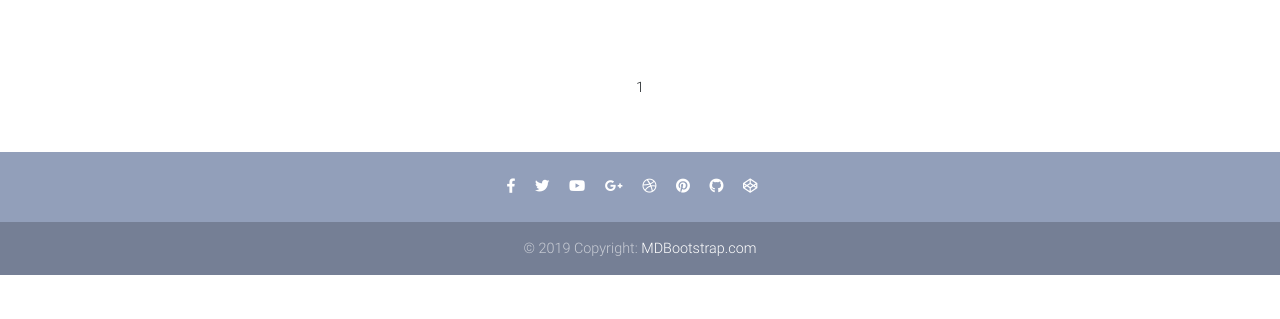
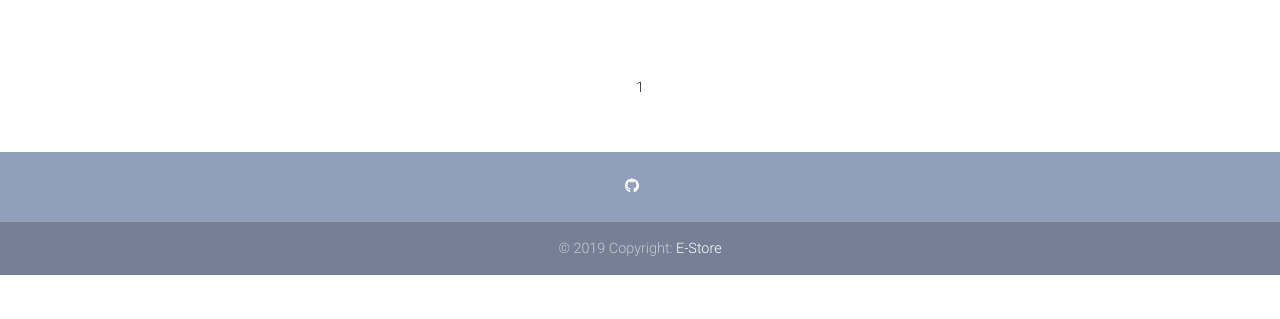
Before and after one commit to madanpandey97/CMA-, a Django app: page / in a window 1280 px wide. Shown: the part 481-800 px from the top of the page. Run offline with Django 3.2, Linux system fonts and the light colour scheme; data that the repository does not hold is empty; some libraries are stand-ins or nearby versions.

Commit message:
normal modification

```diff
--- a/core/views.py
+++ b/core/views.py
@@ -20,6 +20,7 @@ from django.http import HttpResponseRedirect, HttpResponse
 payu_r= payu_url()
 payu_url = ''
 MERCHANT_KEY = 'kbzk1DSbJiV_O3p5'
+
 
 class HomeView(ListView):
     model = Item
@@ -59,8 +60,8 @@ class CheckOutView(View):
                 order.billing_address = billing_address
                 order.save()
                 print("The form is valid")
-                print(form.data)
-
+                print(order.get_total())
+                print(order.id)
                 order = Order.objects.get(user=self.request.user, ordered=False)
                 #Request paytm to transfer the amount to your bank
 
@@ -83,24 +84,24 @@ class CheckOutView(View):
                     "ORDER_ID": "989898",
 
                     # unique id that belongs to your customer
-                    "CUST_ID": "897865",
+                    "CUST_ID": str('EOrder00'+str(order.id)),
 
                     # customer's mobile number
                     "MOBILE_NO": "8873220555",
 
                     # customer's email
-                    "EMAIL": "abc@gmail.com",
+                    "EMAIL": str(self.request.user.email),
 
                     # Amount in INR that is payble by customer
                     # this should be numeric with optionally having two decimal points
-                    "TXN_AMOUNT": "1",
+                    "TXN_AMOUNT": str(order.get_total()),
 
                     # on completion of transaction, we will send you the response on this URL
                     "CALLBACK_URL": "http://127.0.0.1:8000/handle_payment/",
                     }
 
 
-
+                print(paytmParams)
                 paytmParams["CHECKSUMHASH"] = checksum.generate_checksum(paytmParams, MERCHANT_KEY)
 
                 return render(self.request, 'paytm.html', {'parm_dict': paytmParams })
--- a/templates/footer.html
+++ b/templates/footer.html
@@ -14,43 +14,24 @@
 
 <!-- Social icons -->
 <div class="pb-4">
-    <a href="https://www.facebook.com/mdbootstrap" target="_blank">
-        <i class="fab fa-facebook-f mr-3"></i>
-    </a>
 
-    <a href="https://twitter.com/MDBootstrap" target="_blank">
-        <i class="fab fa-twitter mr-3"></i>
-    </a>
 
-    <a href="https://www.youtube.com/watch?v=7MUISDJ5ZZ4" target="_blank">
-        <i class="fab fa-youtube mr-3"></i>
-    </a>
 
-    <a href="https://plus.google.com/u/0/b/107863090883699620484" target="_blank">
-        <i class="fab fa-google-plus-g mr-3"></i>
-    </a>
 
-    <a href="https://dribbble.com/mdbootstrap" target="_blank">
-        <i class="fab fa-dribbble mr-3"></i>
-    </a>
 
-    <a href="https://pinterest.com/mdbootstrap" target="_blank">
-        <i class="fab fa-pinterest mr-3"></i>
-    </a>
+
+
 
     <a href="https://github.com/mdbootstrap/bootstrap-material-design" target="_blank">
         <i class="fab fa-github mr-3"></i>
     </a>
 
-    <a href="http://codepen.io/mdbootstrap/" target="_blank">
-        <i class="fab fa-codepen mr-3"></i>
-    </a>
 </div>
 <!-- Social icons -->
 
 <!--Copyright-->
 <div class="footer-copyright py-3">
     © 2019 Copyright:
-    <a href="https://mdbootstrap.com/education/bootstrap/" target="_blank"> MDBootstrap.com </a>
+    <a href="" target="_blank"> E-Store </a>
 </div>
 <!--/.Copyright-->
```
Also changed, not shown: templates/product.html (+0 -29 lines).
